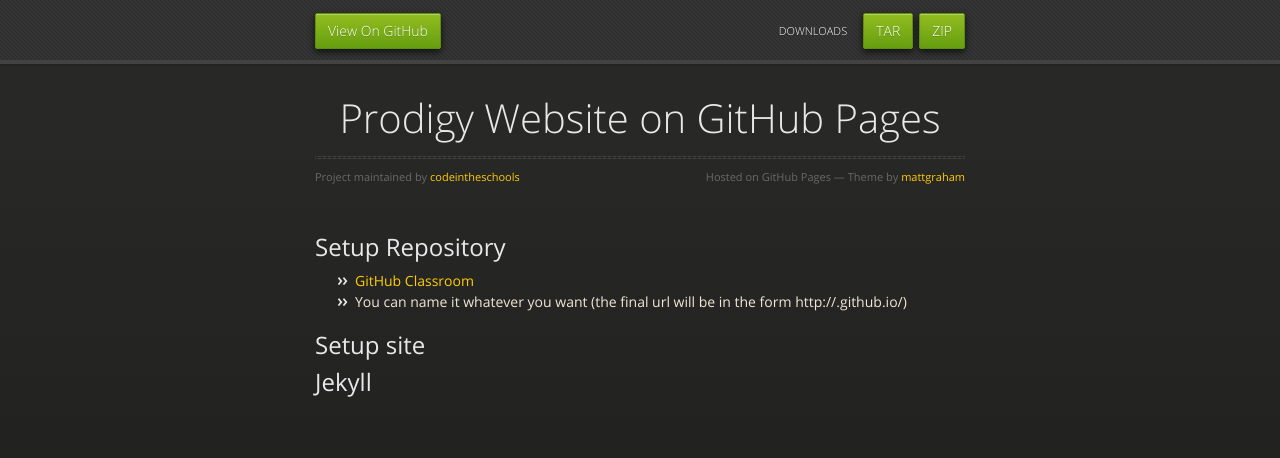
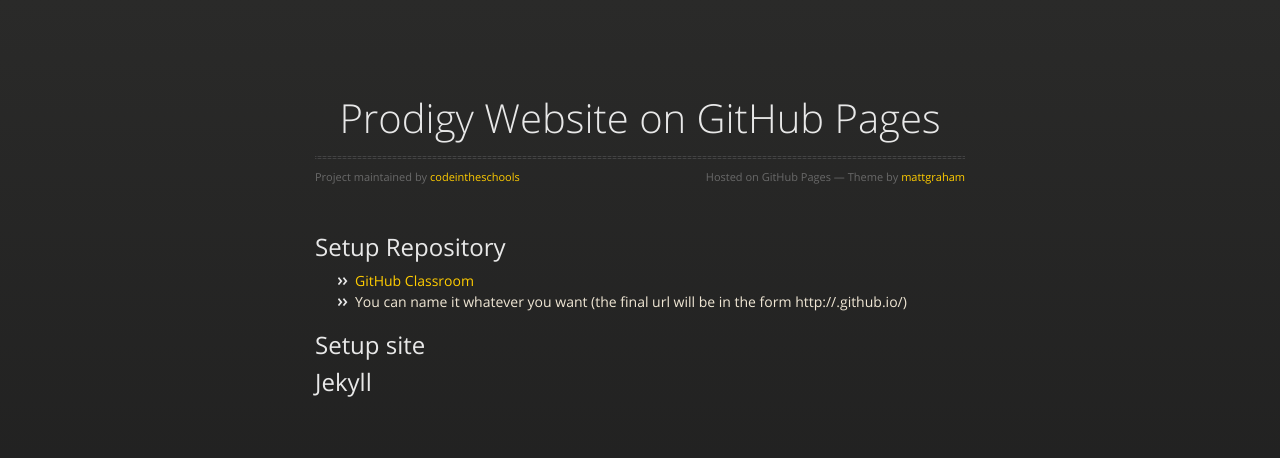
Before and after one commit to codeintheschools/prodigy-website, a plain HTML site: page index.html in a window 1280 px wide. Drawn offline with nearby package versions, Linux system fonts and the light colour scheme.

Commit message:
Remove header

```diff
--- a/index.html
+++ b/index.html
@@ -18,14 +18,6 @@
 
   </head>
   <body>
-      <div id="header">
-        <nav>
-          <li class="fork"><a href="https://github.com/codeintheschools/prodigy-website">View On GitHub</a></li>
-          <li class="downloads"><a href="https://github.com/codeintheschools/prodigy-website/zipball/master">ZIP</a></li>
-          <li class="downloads"><a href="https://github.com/codeintheschools/prodigy-website/tarball/master">TAR</a></li>
-          <li class="title">DOWNLOADS</li>
-        </nav>
-      </div><!-- end header -->
 
     <div class="wrapper">
 
```
